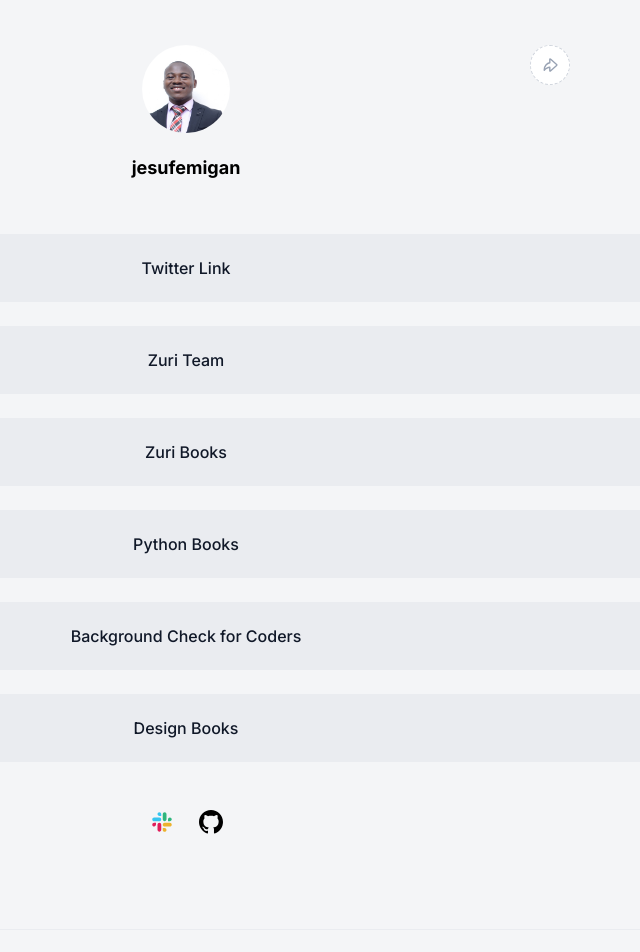
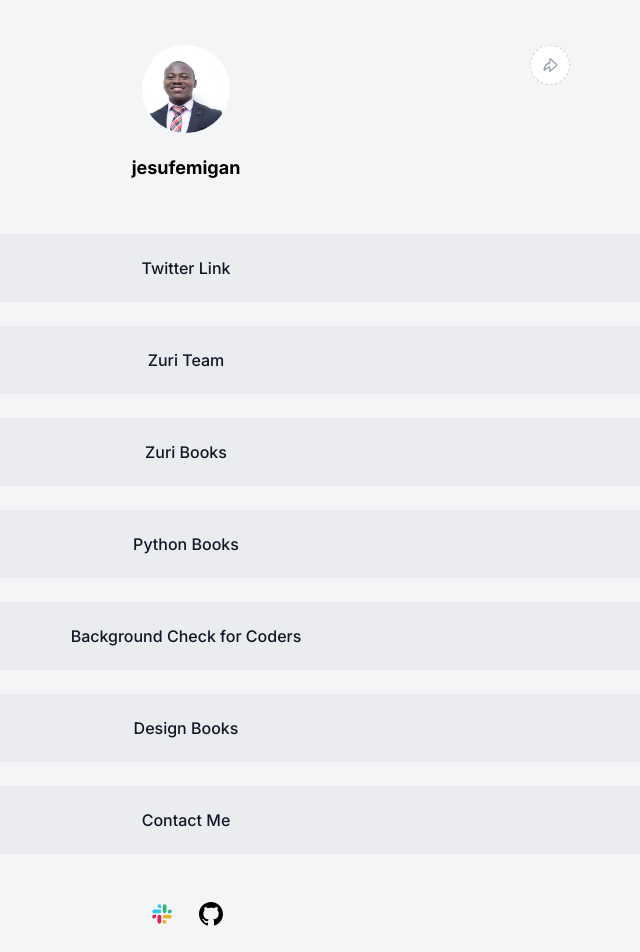
Before and after one commit to jesufemigan/linktree-clone, a React (Create React App) app: page / in a window 1280 px wide. Shown: the top 952 px of the page, without its empty margins (454-1094 px from the left). Built offline with nearby package versions, Linux system fonts and the light colour scheme.

Commit message:
feat:add contact link

```diff
--- a/package.json
+++ b/package.json
@@ -8,6 +8,7 @@
     "@testing-library/user-event": "^13.5.0",
     "react": "^18.0.0",
     "react-dom": "^18.0.0",
+    "react-router-dom": "^6.4.3",
     "react-scripts": "5.0.1",
     "web-vitals": "^2.1.4"
   },
--- a/src/App.js
+++ b/src/App.js
@@ -42,6 +42,7 @@ function App() {
           <Link name="Python Books" id='book__python' url="http://books.zuri.team/python-for-beginners?ref_id=jesufemi" />
           <Link name='Background Check for Coders' id='pitch' url='https://background.zuri.team'/>
           <Link name='Design Books' id='book__design' url='https://books.zuri.team/design-rules'/>
+          <Link name='Contact Me' id='contact'/>
         </section>
         <section className="social">
           <img src={slack} alt="slack" />
```
Also changed, not shown: 1 other file (tests, documents, lock files or other folders).
